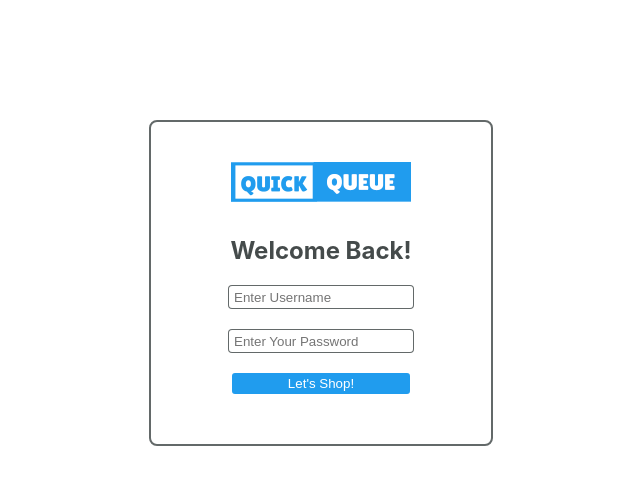
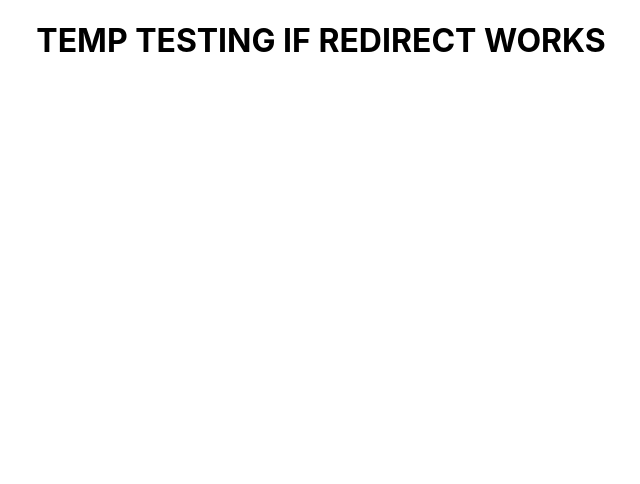
Before and after one commit to QuickQueue/quick-queue-front-end, a React (Create React App) app in the folder quickqueue/: page /store in a window 1280 px wide. Shown: the top 484 px of the page, without its empty margins (319-959 px from the left). Built offline with nearby package versions, Linux system fonts and the light colour scheme.

Commit message:
added routing to store front as well as small validation additions, validation still needs work

```diff
--- a/quickqueue/package.json
+++ b/quickqueue/package.json
@@ -10,9 +10,11 @@
     "@types/node": "^12.19.12",
     "@types/react": "^16.14.2",
     "@types/react-dom": "^16.9.10",
+    "@types/react-router": "^5.1.11",
     "axios": "^0.21.1",
     "react": "^17.0.1",
     "react-dom": "^17.0.1",
+    "react-router-dom": "^5.2.0",
     "react-scripts": "4.0.1",
     "typescript": "^4.1.3",
     "web-vitals": "^0.2.4"
@@ -40,5 +42,8 @@
       "last 1 firefox version",
       "last 1 safari version"
     ]
+  },
+  "devDependencies": {
+    "@types/react-router-dom": "^5.1.7"
   }
 }
--- a/quickqueue/src/App.tsx
+++ b/quickqueue/src/App.tsx
@@ -1,12 +1,23 @@
 import React from 'react';
+import { BrowserRouter as Router, Link, Route, Switch } from 'react-router-dom'
 import './App.css';
 import { LoginForm } from './components/LoginForm'
+import { StoreFront } from './components/StoreFront'
 
 function App() {
   return (
     <div className="App">
+      <Router>
 
-      <LoginForm/>
+        <Route path='/login'>
+          <LoginForm />
+        </Route>
+
+        <Route path='/store'>
+          <StoreFront />
+        </Route>
+
+      </Router>
 
     </div>
   );
--- /dev/null
+++ b/quickqueue/src/components/StoreFront.tsx
@@ -0,0 +1,13 @@
+import React, { SyntheticEvent, useState } from 'react';
+import { useHistory } from "react-router-dom";
+import axios from 'axios';
+
+export const StoreFront: React.FunctionComponent<any> = (props) => {
+
+  return (
+
+    <h1>TEMP TESTING IF REDIRECT WORKS</h1>
+
+)
+
+}
--- a/quickqueue/src/components/loginForm.tsx
+++ b/quickqueue/src/components/loginForm.tsx
@@ -1,10 +1,12 @@
 import React, { SyntheticEvent, useState } from 'react';
+import { useHistory } from "react-router-dom";
 import axios from 'axios';
 import '../styles/loginForm.css'
 import logo from '../assets/LogoTemp.png'
 
 export const LoginForm: React.FunctionComponent<any> = (props) => {
 
+  const history = useHistory();
 
   const [username, changeUsername] = useState("")
   const [password, changePassword] = useState("")
@@ -17,14 +19,18 @@ export const LoginForm: React.FunctionComponent<any> = (props) => {
     changePassword(e.target.value)
   }
 
+  function validateForm() {
+    return username.length > 0 && password.length > 0;
+  }
+
   const submitLogin = async (e: SyntheticEvent) => {
 
     e.preventDefault()
 
     let user = {
 
-      password : password,
-      username : username
+      password: password,
+      username: username
 
     }
 
@@ -33,12 +39,12 @@ export const LoginForm: React.FunctionComponent<any> = (props) => {
       console.log(user)
       axios.post('http://localhost:8080/customers/login', JSON.stringify(user), {
         headers: {
-        'Content-Type': 'application/json'
-      }})
+          'Content-Type': 'application/json'
+        }
+      })
         .then(res => {
 
-          console.log(res)
-          console.log(res.data)
+          history.push("/store")
 
         })
 
@@ -53,7 +59,7 @@ export const LoginForm: React.FunctionComponent<any> = (props) => {
 
     <form className='loginForm' onSubmit={submitLogin}>
 
-      <img className='logo' src={logo} alt="Temp Logo"/>
+      <img className='logo' src={logo} alt="Temp Logo" />
 
       <h2 className='loginHeader'>Welcome Back!</h2>
 
@@ -88,10 +94,11 @@ export const LoginForm: React.FunctionComponent<any> = (props) => {
       <div className='buttonWrapper'>
 
         <button
+          disabled={!validateForm()}
           className='loginButton'
           type="submit">
           Let's Shop!
-            </button>
+        </button>
 
       </div>
 
--- a/quickqueue/src/styles/loginForm.css
+++ b/quickqueue/src/styles/loginForm.css
@@ -37,6 +37,7 @@
 .loginButton {
 
   width: 178px;
+  height: 24px;
   margin-top: 10px;
   margin-bottom: 30px;
   color: #ffff;
```
Also changed, not shown: 2 other files (tests, documents, lock files or other folders).
